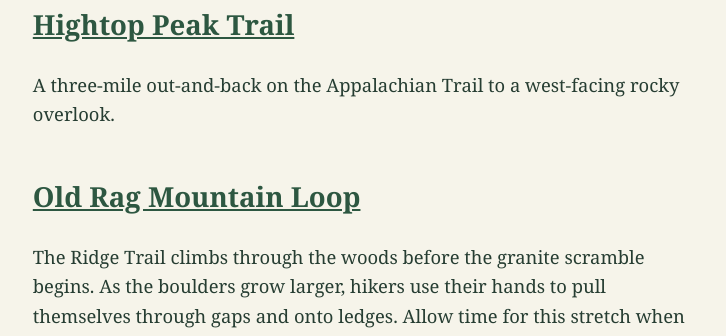
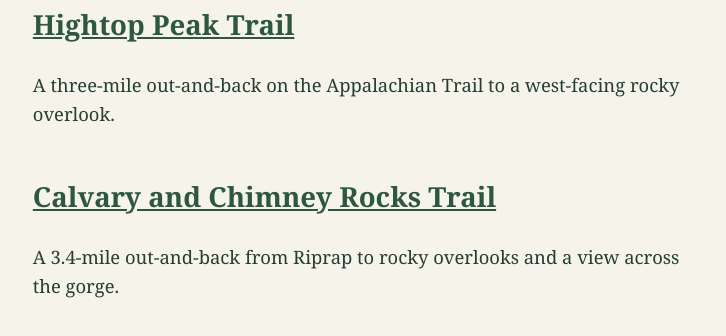
Before and after one commit to whatcouldhappen/shenandoah-trails, a plain HTML site: page index.html in a window 1280 px wide. Shown: the part 1241-1577 px from the top of the page, without its empty margins (276-1002 px from the left). Drawn offline with Linux system fonts and the light colour scheme.

Commit message:
Link Chimney Rock from trail guide homepage

```diff
--- a/index.html
+++ b/index.html
@@ -19,6 +19,7 @@ figure { margin: 1.5rem 0; } figure img { display: block; width: 100%; height: a
 <section id="hawksbill"><h2><a href="hawksbill.html">Hawksbill Summit Trail</a></h2><p>A steep 1.7-mile round trip from Hawksbill Gap to the park’s highest summit.</p></section>
 <section id="bearfence"><h2><a href="bearfence.html">Bearfence Mountain Trail</a></h2><p>A short exposed rock scramble with a summit panorama, plus a separate viewpoint hike that bypasses the scramble.</p></section>
 <section id="hightop"><h2><a href="hightop.html">Hightop Peak Trail</a></h2><p>A three-mile out-and-back on the Appalachian Trail to a west-facing rocky overlook.</p></section>
+<section id="chimney-rock"><h2><a href="chimney-rock.html">Calvary and Chimney Rocks Trail</a></h2><p>A 3.4-mile out-and-back from Riprap to rocky overlooks and a view across the gorge.</p></section>
 <section id="old-rag">
 <h2><a href="old-rag.html">Old Rag Mountain Loop</a></h2>
 <p>The Ridge Trail climbs through the woods before the granite scramble begins. As the boulders grow larger, hikers use their hands to pull themselves through gaps and onto ledges. Allow time for this stretch when planning the day.</p>
```
